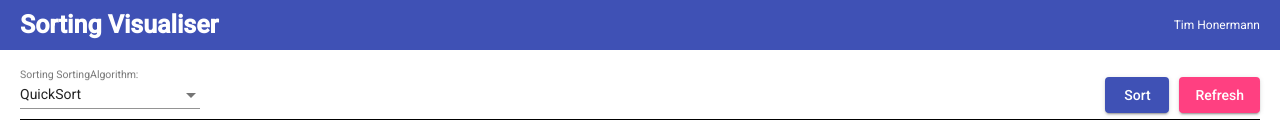
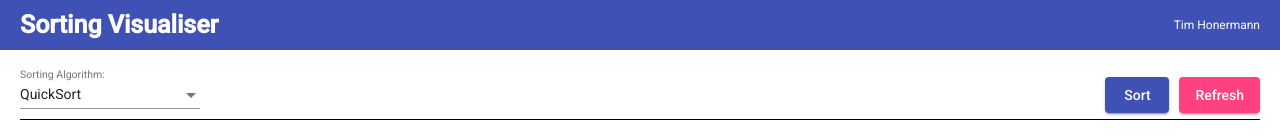
Before and after one commit to timhonermann/sorting-visualiser, an Angular app: page / in a window 1280 px wide. Shown: the top 138 px of the page. Built offline with nearby package versions, Linux system fonts and the light colour scheme.

Commit message:
fixed spelling

```diff
--- a/src/app/sorting/sorting.component.html
+++ b/src/app/sorting/sorting.component.html
@@ -6,7 +6,7 @@
 <div class="container">
     <div class="sub-header">
         <mat-form-field>
-            <mat-label>Sorting SortingAlgorithm:</mat-label>
+            <mat-label>Sorting Algorithm:</mat-label>
             <mat-select [(ngModel)]="selectedSortingAlgorithm" (selectionChange)="setSortingAlgorithm()" >
                 <mat-option *ngFor="let key of sortingAlgorithmKeys"
                             [value]="key">
```
Also changed, not shown: 5 other files (tests, documents, lock files or other folders).
